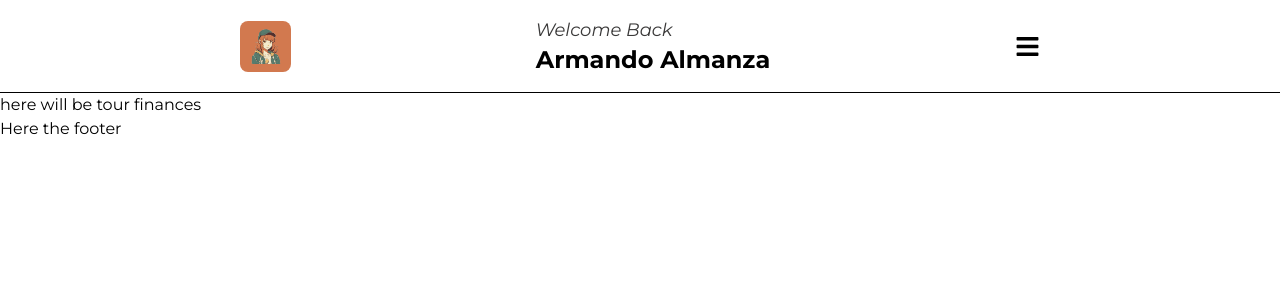
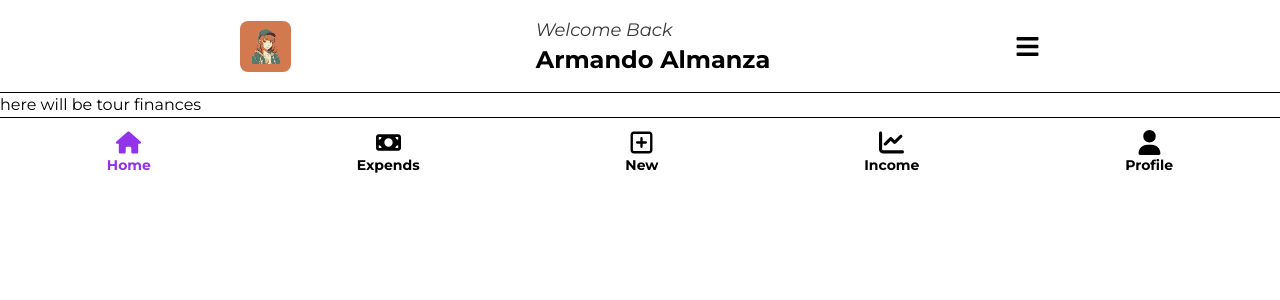
Before and after one commit to ArmandoAlmanza/macha-finance-front, a React (Vite) app: page /dashboard/1 in a window 1280 px wide. Shown: the top 300 px of the page. Built offline with nearby package versions, Linux system fonts and the light colour scheme.

Commit message:
add footer

```diff
--- a/src/components/footer/Footer.tsx
+++ b/src/components/footer/Footer.tsx
@@ -1,7 +1,66 @@
+import {
+    FaChartLine,
+    FaRegSquarePlus,
+    FaHouse,
+    FaMoneyBill,
+    FaUser,
+} from "react-icons/fa6";
+import { Link } from "react-router-dom";
+import { clsx } from "clsx";
+
 const Footer = () => {
+    const url = window.location.href;
+    const links = [
+        {
+            path: "/dashboard/armando@coca.com",
+            text: "Home",
+            icon: <FaHouse />,
+        },
+        {
+            path: "/",
+            text: "Expends",
+            icon: <FaMoneyBill />,
+        },
+        {
+            path: "/",
+            text: "New",
+            icon: <FaRegSquarePlus />,
+        },
+        {
+            path: "/",
+            text: "Income",
+            icon: <FaChartLine />,
+        },
+        {
+            path: "/",
+            text: "Profile",
+            icon: <FaUser />,
+        },
+    ];
     return (
-        <footer>
-            <h1>Here the footer</h1>
+        <footer className="p-3 flex flex-row gap-4 border-t border-t-black">
+            {links.map((link, i) => (
+                <Link
+                    className="flex items-center mx-auto"
+                    to={link.path}
+                    key={i}
+                >
+                    <p
+                        className={clsx(
+                            "text-[25px] flex flex-col items-center hover:text-purple-600 transition-colors ease-in-out duration-300",
+                            {
+                                "text-purple-600":
+                                    url.split("/")[3] ===
+                                    link.path.split("/")[1],
+                            }
+                        )}
+                    >
+                        {link.icon}
+
+                        <span className="text-sm font-bold">{link.text}</span>
+                    </p>
+                </Link>
+            ))}
         </footer>
     );
 };
```
